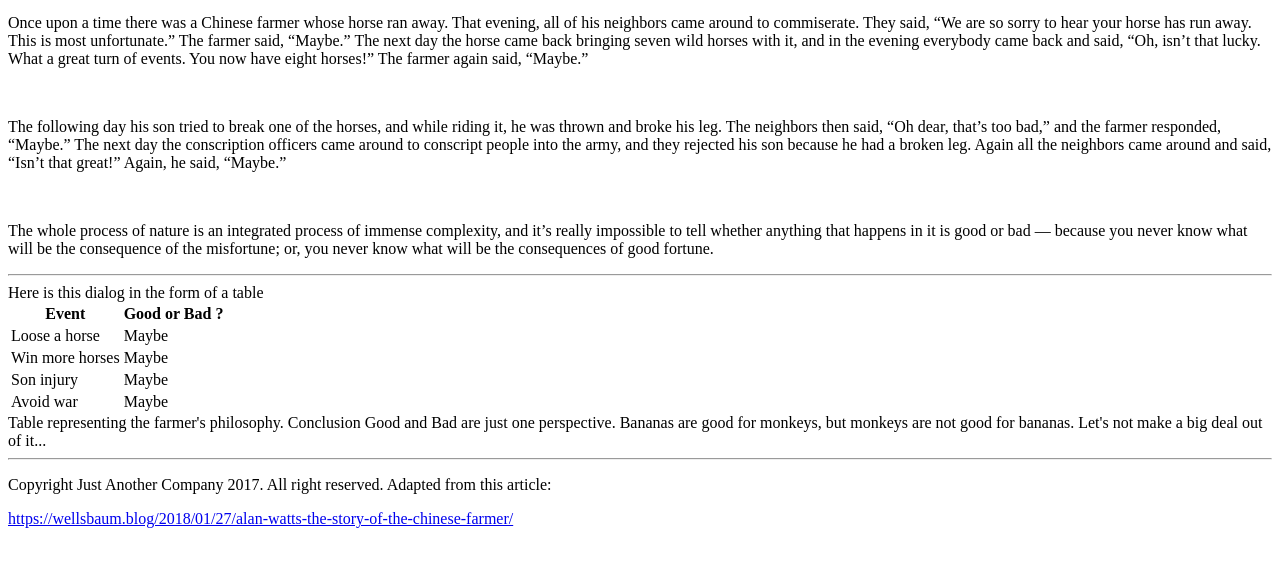
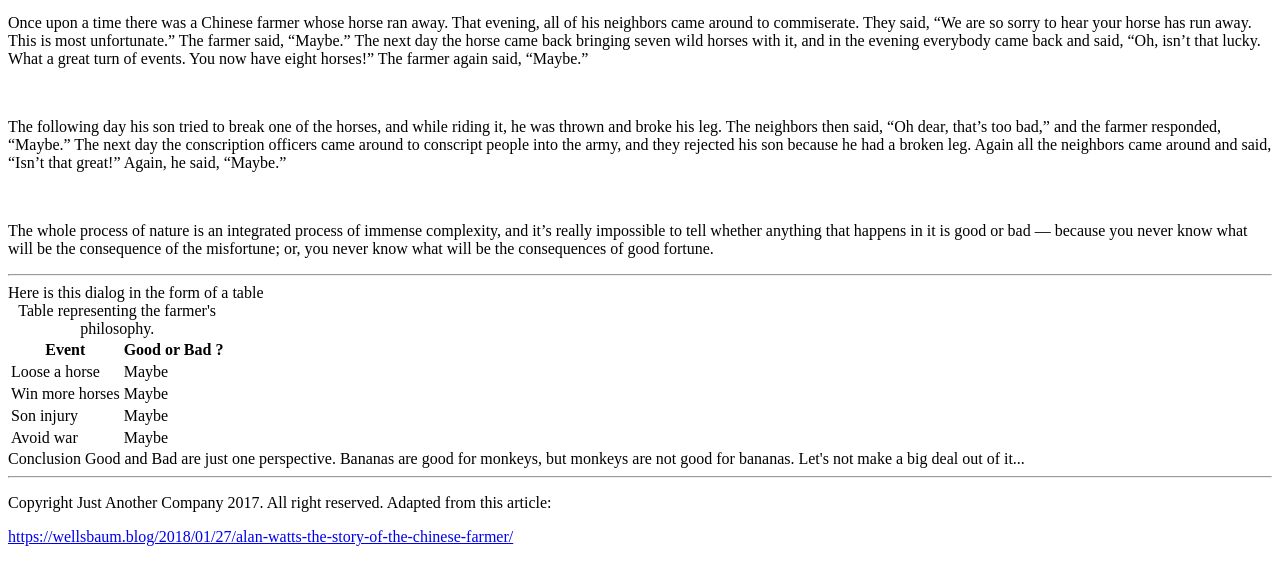
Before and after one commit to GRaonix/progressive-enhancement, a plain HTML site: page index.html in a window 1280 px wide. Shown: the part 651-1213 px from the top of the page. Drawn offline with Linux system fonts and the light colour scheme.

Commit message:
Update index.html

```diff
--- a/index.html
+++ b/index.html
@@ -31,10 +31,10 @@
 Here is this dialog in the form of a table
 
 <table>
-<thead>
+<thead><caption>Table representing the farmer's philosophy.</caption>
   <tr>
     <th>Event</th>
-    <th>Good or Bad ?</th>
+    <th class="Good">Good or Bad ?</th>
   </tr>
 </thead>
 <tbody>
@@ -56,8 +56,6 @@ Here is this dialog in the form of a table
   </tr>
 </tbody>
 </table>
-   Table representing the farmer's philosophy.
-
 
 Conclusion
 Good and Bad are just one perspective. Bananas are good for monkeys, but monkeys are not good for bananas. Let's not make a big deal out of it...
```
